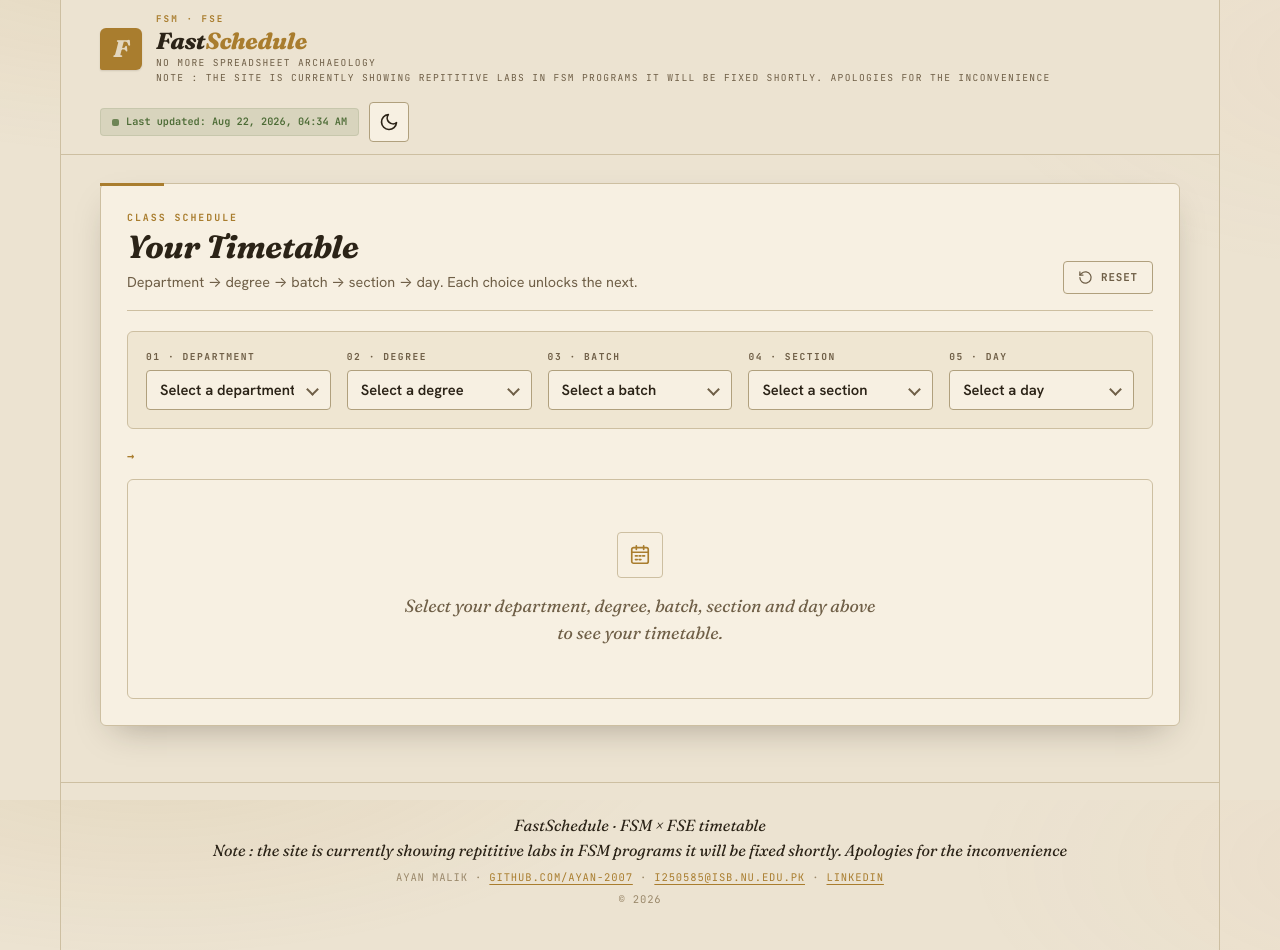
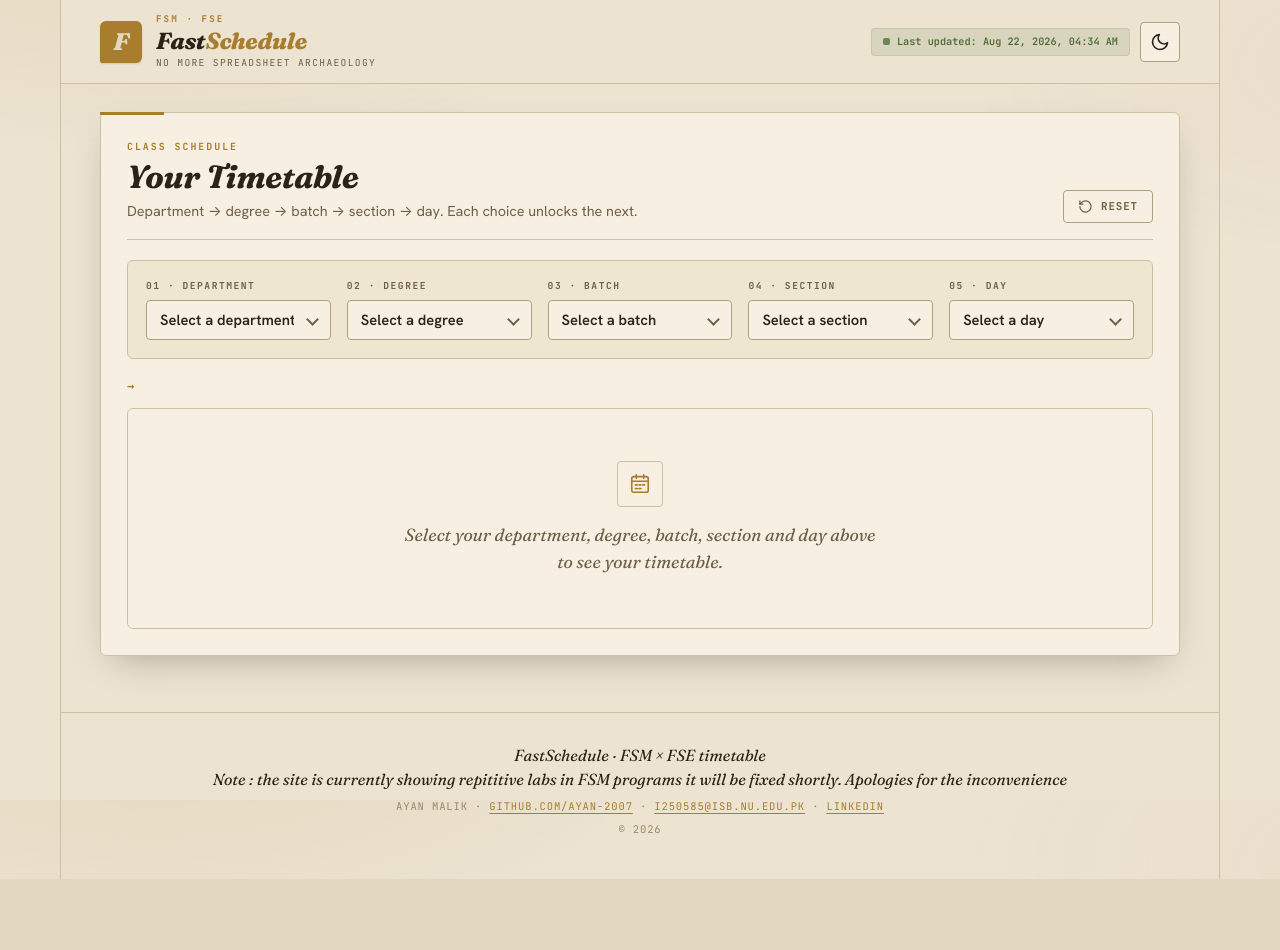
Before and after one commit to ayan-2007/fasttimetable, a plain HTML site: page index.html in a window 1280 px wide. After the commit the page ends 879 px from the top, so only its background shows below. Drawn offline with Linux system fonts and the light colour scheme.

Commit message:
removed the disclaimer

```diff
--- a/index.html
+++ b/index.html
@@ -37,7 +37,7 @@
           <div class="brand-text">
             <p class="brand-kicker">FSM · FSE</p>
             <h1 class="brand-title">Fast<span class="brand-title-accent">Schedule</span></h1>
-            <p class="brand-tagline">No more spreadsheet archaeology <br>Note : the site is currently showing repititive labs in FSM programs it will be fixed shortly. Apologies for the inconvenience</p>
+            <p class="brand-tagline">No more spreadsheet archaeology </p>
           </div>
         </div>
 
```
